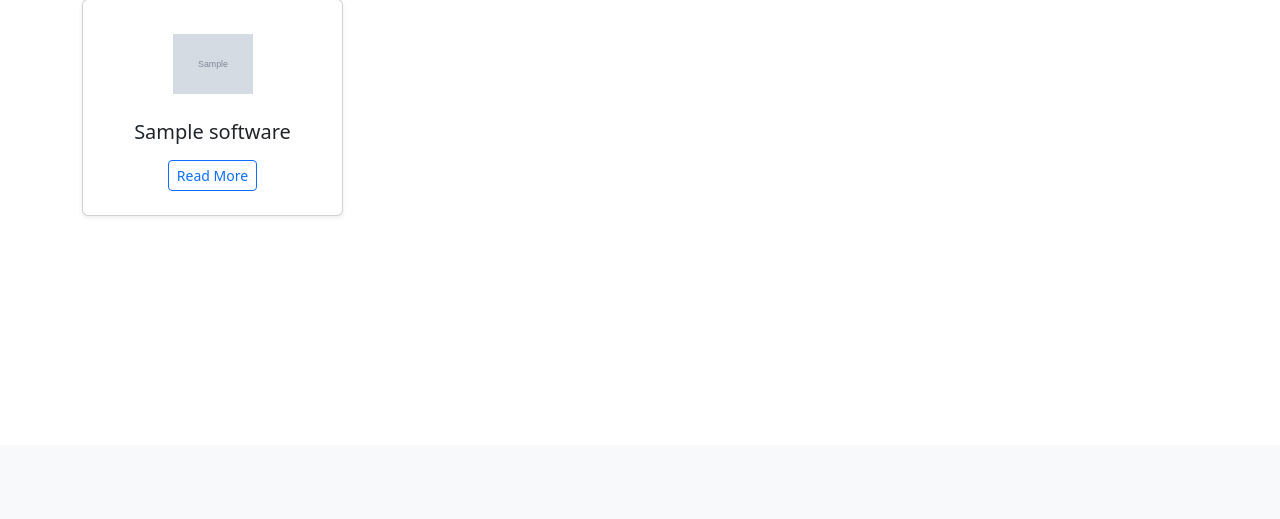
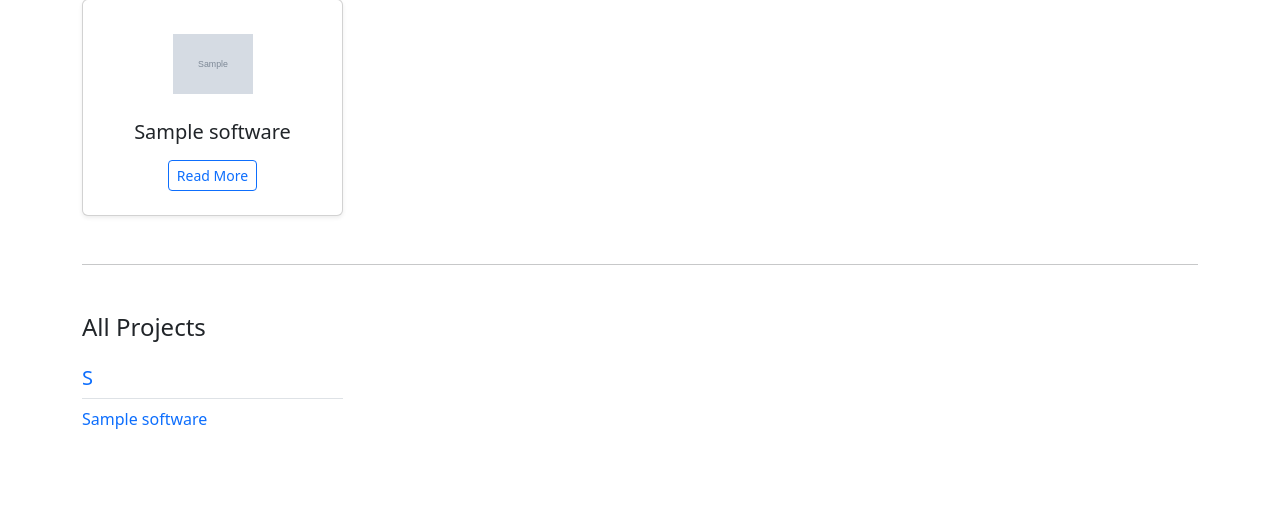
Before and after one commit to linagora/Argus-du-Libre, a Django app: page /en/ in a window 1280 px wide. Shown: the part 355-874 px from the top of the page. Before the commit the page ends 571 px from the top, so only its background shows below. Run offline with Django 5.2, Linux system fonts and the light colour scheme; tables that the repository leaves empty hold one stand-in row (values such as "Sample post"); grey boxes marked "Sample" are stand-in pictures; parts of the project's set-up code (start-up, migrations or seed data) failed here and were passed over.

Commit message:
feat: Add list of projects on homepage

```diff
--- a/public/templates/public/home.html
+++ b/public/templates/public/home.html
@@ -54,6 +54,29 @@
         <p class="text-muted">{% trans "No featured projects available at the moment." %}</p>
     </div>
     {% endif %}
+
+    {% if projects_by_letter %}
+    <hr class="my-5">
+    <div class="mb-4">
+        <h2 class="h4">{% trans "All Projects" %}</h2>
+    </div>
+    <div class="row">
+        {% for letter, projects in projects_by_letter %}
+        <div class="col-6 col-md-4 col-lg-3 mb-4">
+            <h3 class="h5 text-primary border-bottom pb-2">{{ letter }}</h3>
+            <ul class="list-unstyled">
+                {% for project in projects %}
+                <li class="mb-1">
+                    <a href="{% url 'public:project_detail' slug=project.slug %}" class="text-decoration-none">
+                        {{ project.name }}
+                    </a>
+                </li>
+                {% endfor %}
+            </ul>
+        </div>
+        {% endfor %}
+    </div>
+    {% endif %}
 </div>
 
 <style>
--- a/public/views.py
+++ b/public/views.py
@@ -15,8 +15,28 @@ def home(request):
         state=Software.STATE_PUBLISHED, featured_at__isnull=False
     ).order_by("-featured_at")[:20]
 
+    # Get all published software grouped by first letter
+    all_projects = Software.objects.filter(state=Software.STATE_PUBLISHED).order_by(
+        "name"
+    )
+    projects_by_letter = defaultdict(list)
+    for project in all_projects:
+        first_letter = project.name[0].upper() if project.name else "#"
+        if not first_letter.isalpha():
+            first_letter = "#"
+        projects_by_letter[first_letter].append(project)
+
+    # Sort letters alphabetically, with # at the end
+    sorted_letters = sorted(
+        projects_by_letter.keys(), key=lambda x: (x == "#", x)
+    )
+    projects_by_letter_sorted = [
+        (letter, projects_by_letter[letter]) for letter in sorted_letters
+    ]
+
     context = {
         "featured_projects": featured_projects,
+        "projects_by_letter": projects_by_letter_sorted,
     }
 
     return render(request, "public/home.html", context)
```
Also changed, not shown: public/locale/fr/LC_MESSAGES/django.po, 1 other file.
